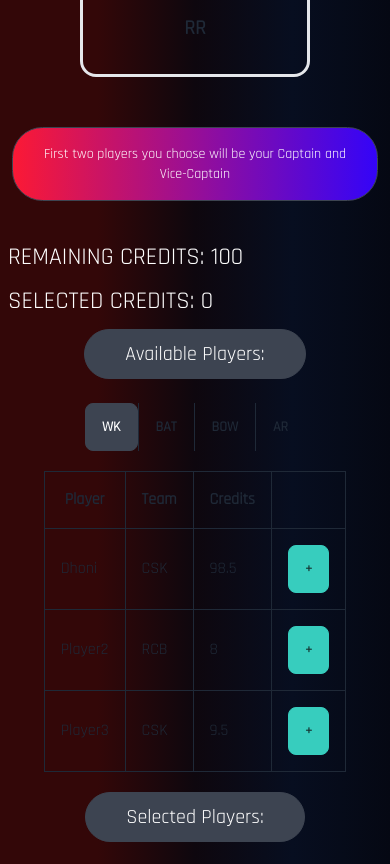
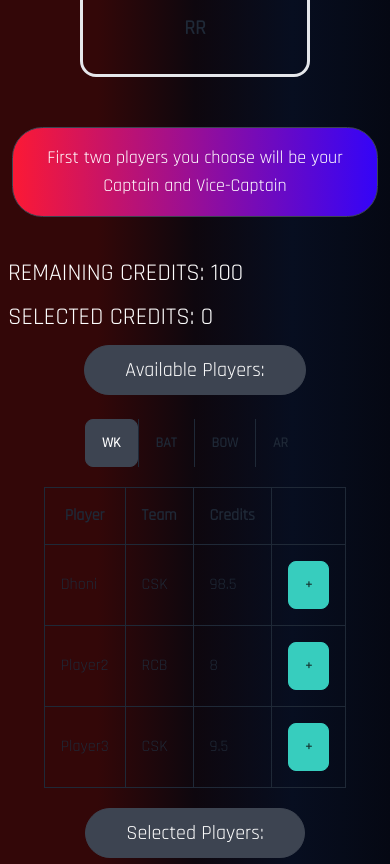
Before and after one commit to ISTE-TKMCE/BTG_Frontend, a React (Create React App) app: page /select-team in a window 390 px wide. Shown: the part 880-1744 px from the top of the page. Built offline with nearby package versions, Linux system fonts and the light colour scheme; a web font is replaced by a local one.

Commit message:
bajdksjdh

```diff
--- a/src/components/Contacts.js
+++ b/src/components/Contacts.js
@@ -25,16 +25,14 @@ const Contacts = () => {
                   <div className='Heading flex items-center justify-center text-white'>Call Us for enquiries <img src={phone} className="ml-3 w-8 h-8"></img></div>
 
                   <div className='text-white text-center mt-10'>
-                    <div><h4>Aravind : 912625465364</h4></div>
-                    <div><h4>Vinay : 912625465364</h4></div>
+                    <div><h4>Aboo : 8089588916</h4></div>
+                    <div><h4>Vinay : 7994641360</h4></div>
                   </div>
                 </div>
 
 
             </div>
-            <footer className='footer bottom-0' >
-            < Footer />
-            </footer>
+
       <img src={bg} className="fixed pointer-events-none top-0 w-full min-h-full object-cover z-0" alt=" "/>
     </div>
   )
--- a/src/components/playerchoose.js
+++ b/src/components/playerchoose.js
@@ -288,7 +288,7 @@ export default class Playerchoose extends Component {
                 <div className="imagespart flex items-center justify-center" style={{margin:'10px'}}><ImageBlock url={kohliImage} bordercolor={"#E2170A"} teamname={"RR"}/></div>
                 </div>
                 <div className=" flex items-center justify-center  mt-10 mb-10 mx-3">
-                <span className="badge text-center md:text-2xl p-4" style={{background:'linear-gradient(to right, #FB1935, #3404F8)', height:'100%'}}>First two players you choose will be your Captain and Vice-Captain</span>
+                <span className="badge text-center text-lg md:text-2xl p-4 " style={{background:'linear-gradient(to right, #FB1935, #3404F8)', height:'100%'}}>First two players you choose will be your Captain and Vice-Captain</span>
                 </div>
                 <p className="ml-2 my-3 text-white text-2xl uppercase">Remaining credits: {this.state.credits}</p>
                 <p className="ml-2 my-3 text-white text-2xl uppercase">Selected credits: {this.state.selectedCredits}</p>
```
